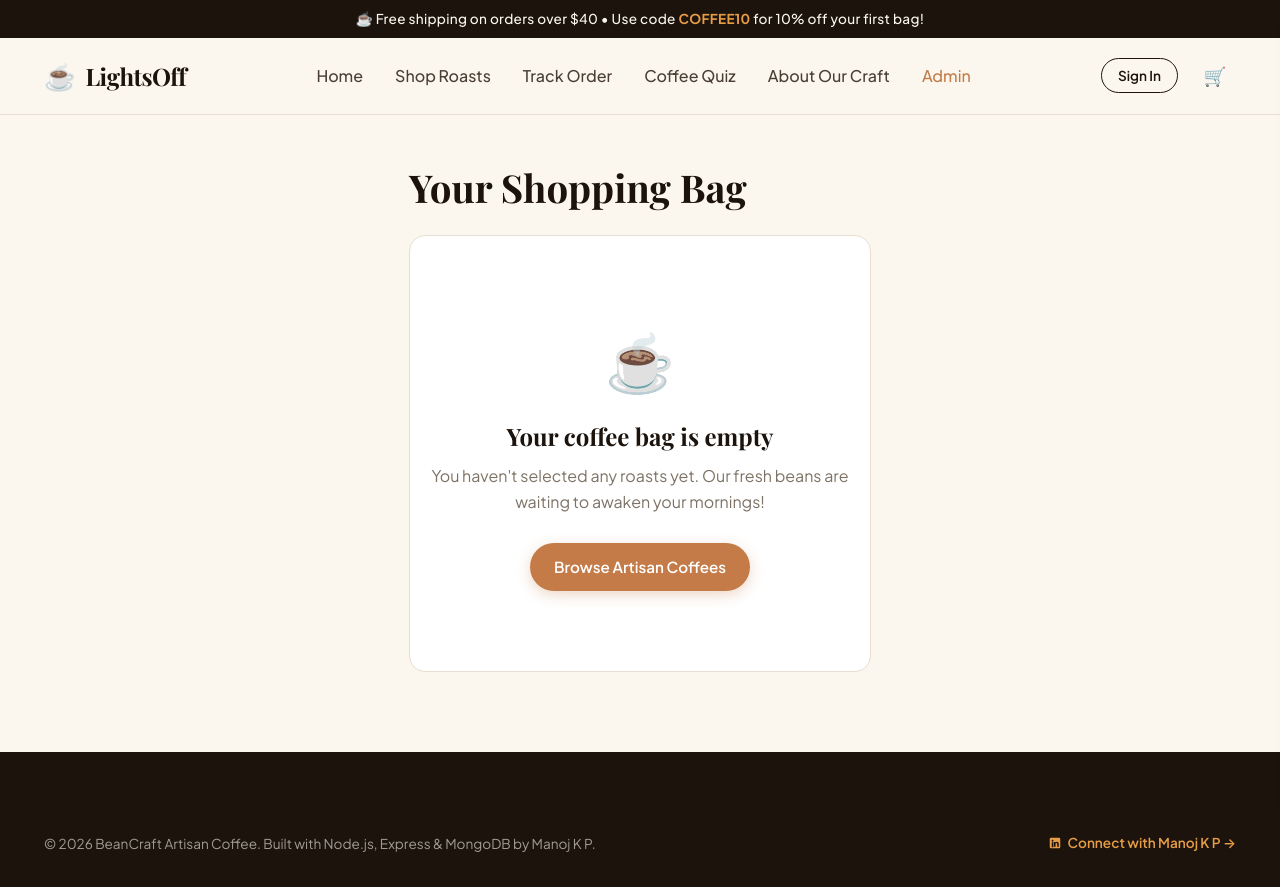
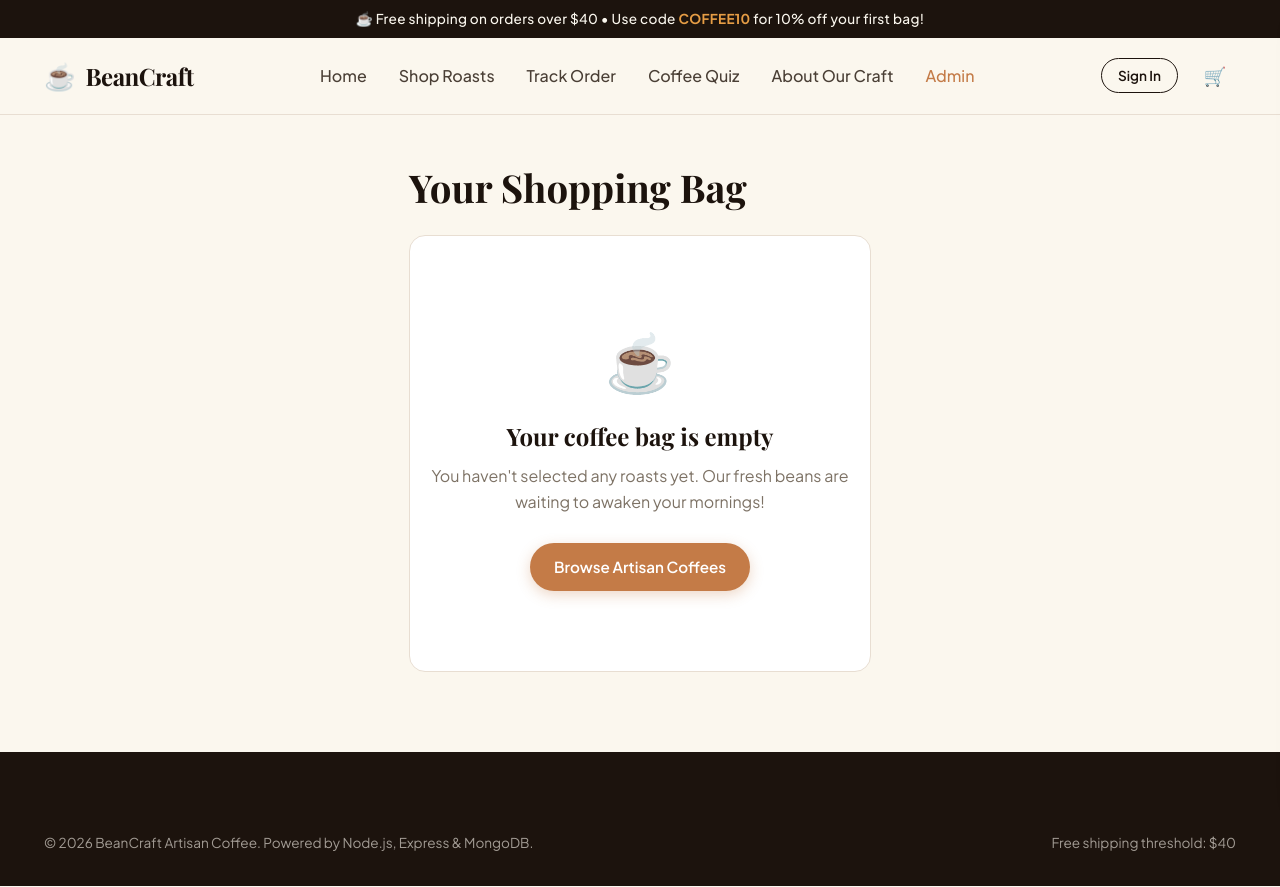
Before and after one commit to Manojkp16/LightsOff-Coffee-e-commerce-website, a website: page public/cart.html in a window 1280 px wide. Drawn offline with nearby package versions, Linux system fonts and the light colour scheme; a web font is replaced by a local one.

Commit message:
my first upload

```diff
--- a/public/cart.html
+++ b/public/cart.html
@@ -3,7 +3,7 @@
 <head>
   <meta charset="UTF-8">
   <meta name="viewport" content="width=device-width, initial-scale=1.0">
-  <title>Your Coffee Bag | LightsOff Roasters</title>
+  <title>Your Coffee Bag | BeanCraft Roasters</title>
   <link rel="preconnect" href="https://fonts.googleapis.com">
   <link rel="preconnect" href="https://fonts.gstatic.com" crossorigin>
   <link href="https://fonts.googleapis.com/css2?family=Playfair+Display:ital,wght@0,600;0,700;0,800;1,600&family=Plus+Jakarta+Sans:wght@400;500;600;700;800&display=swap" rel="stylesheet">
@@ -22,7 +22,7 @@
     <div class="container nav-container">
       <a href="/" class="brand-logo">
         <span class="logo-icon">☕</span>
-        <span>LightsOff</span>
+        <span>BeanCraft</span>
       </a>
 
       <nav>
@@ -124,13 +124,8 @@
   <footer class="site-footer">
     <div class="container">
       <div class="footer-bottom" style="border: none; padding-top: 0;">
-        <div>© 2026 BeanCraft Artisan Coffee. Built with Node.js, Express & MongoDB by Manoj K P.</div>
-        <div>
-          <a href="https://www.linkedin.com/in/manoj-k-p-9bb2b3288" target="_blank" rel="noopener noreferrer" style="color: var(--accent-amber); font-weight: 600; display: inline-flex; align-items: center; gap: 6px;">
-            <svg width="14" height="14" fill="currentColor" viewBox="0 0 24 24"><path d="M19 3a2 2 0 0 1 2 2v14a2 2 0 0 1-2 2H5a2 2 0 0 1-2-2V5a2 2 0 0 1 2-2h14m-.5 15.5v-5.3a3.26 3.26 0 0 0-3.26-3.26c-.85 0-1.84.52-2.28 1.3v-1.11h-2.79v8.37h2.79v-4.93c0-.77.62-1.4 1.39-1.4a1.4 1.4 0 0 1 1.4 1.4v4.93h2.75M6.46 10.9v8.37H9.2V10.9H6.46M7.83 6.45a1.6 1.6 0 1 0 0 3.2 1.6 1.6 0 0 0 0-3.2"/></svg>
-            Connect with Manoj K P &rarr;
-          </a>
-        </div>
+        <div>© 2026 BeanCraft Artisan Coffee. Powered by Node.js, Express & MongoDB.</div>
+        <div>Free shipping threshold: $40</div>
       </div>
     </div>
   </footer>
```
Also changed, not shown: public/orders.html (+2 -2 lines).
